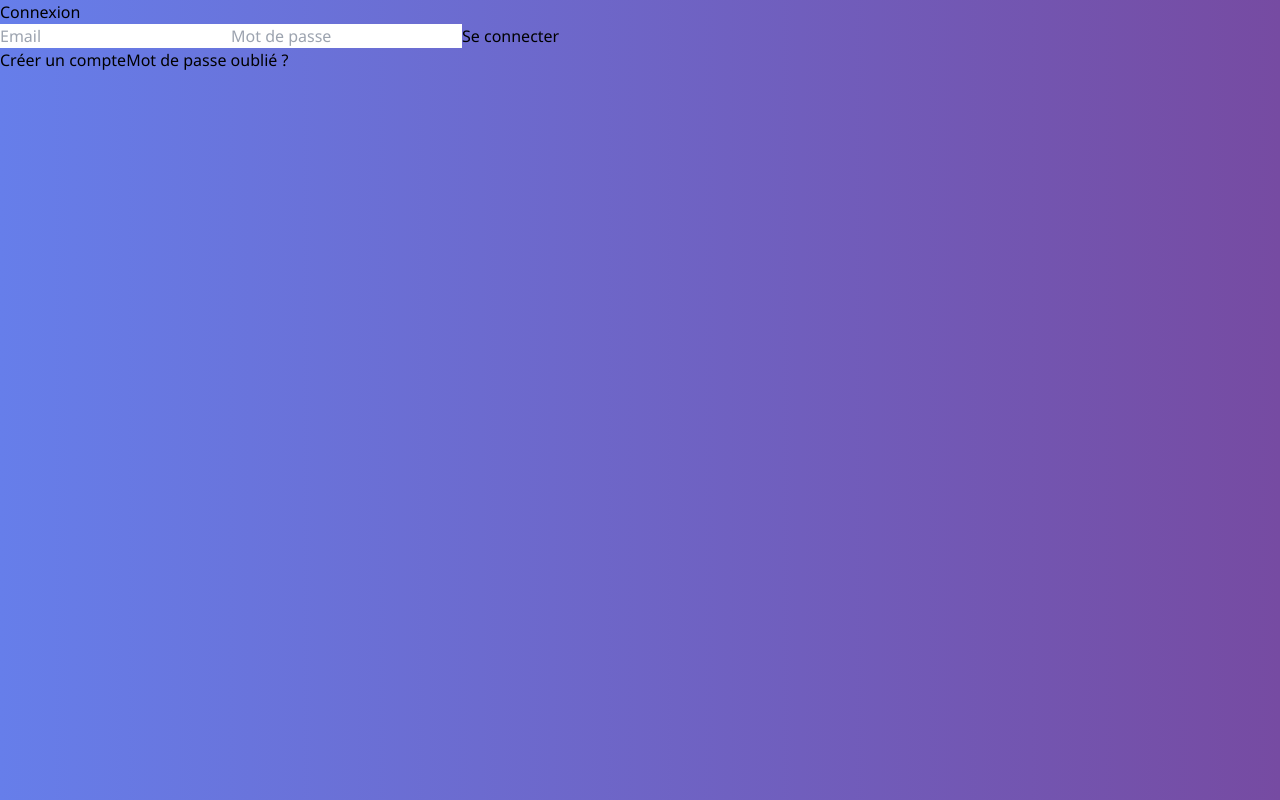
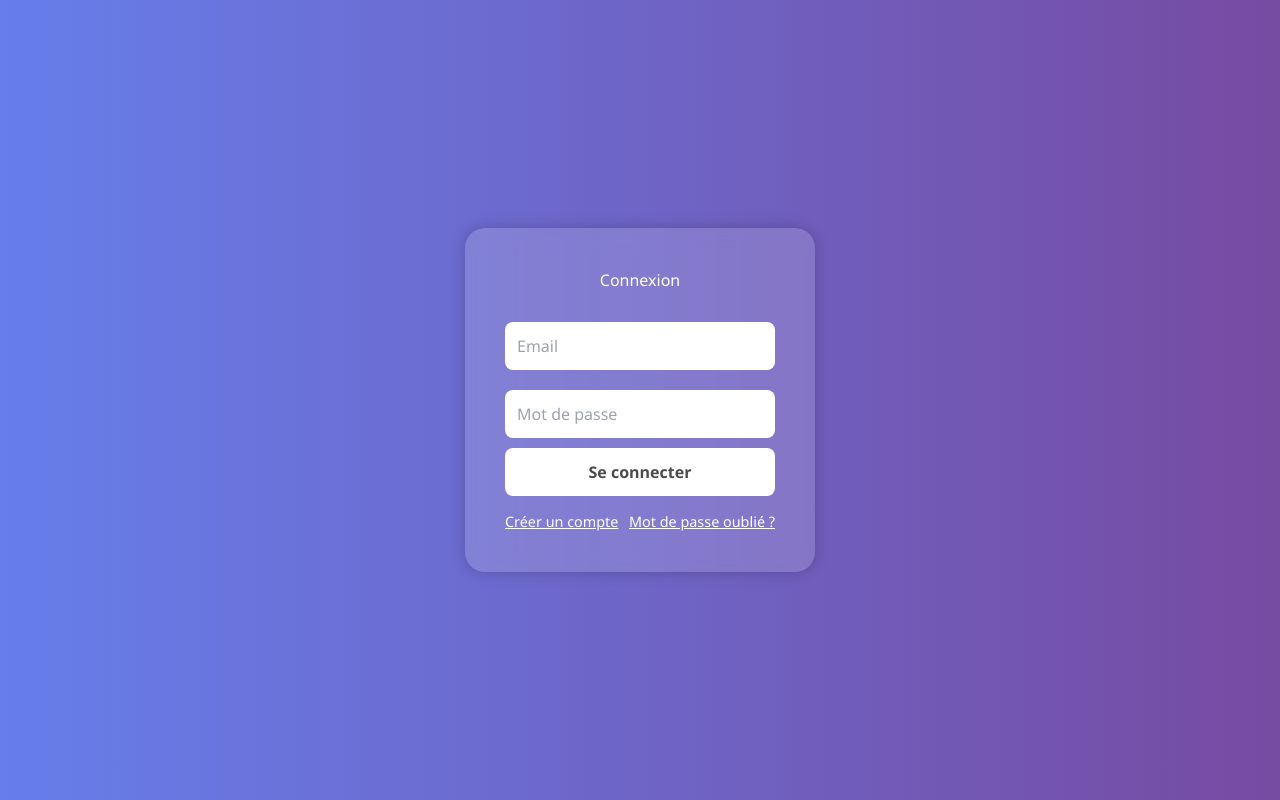
Before and after one commit to OneOffsas/OneOFFClaim, a React (Vite) app: page /login in a window 1280 px wide. Built offline with nearby package versions, Linux system fonts and the light colour scheme.

Commit message:
Update Login.css

```diff
--- a/src/pages/Login.css
+++ b/src/pages/Login.css
@@ -1,47 +1,59 @@
-.auth-container {
-  height: 100vh;
-  background: linear-gradient(135deg, #6C63FF, #3F3D56);
+.login-container {
   display: flex;
   justify-content: center;
   align-items: center;
+  height: 100vh;
+  background: linear-gradient(to right, #667eea, #764ba2);
 }
 
-.form-box {
-  background: rgba(255, 255, 255, 0.2);
-  backdrop-filter: blur(15px);
+.login-glass {
+  background: rgba(255, 255, 255, 0.15);
+  backdrop-filter: blur(10px);
   padding: 40px;
-  border-radius: 15px;
-  box-shadow: 0 0 30px rgba(0,0,0,0.1);
+  border-radius: 20px;
+  color: white;
+  box-shadow: 0 0 15px rgba(0,0,0,0.2);
+  width: 350px;
   text-align: center;
-  width: 90%;
-  max-width: 400px;
 }
 
-.form-box h2 {
-  color: white;
+.login-glass h2 {
   margin-bottom: 20px;
 }
 
-.form-box input {
-  display: block;
+.login-glass input {
   width: 100%;
   padding: 12px;
   margin: 10px 0;
+  border: none;
   border-radius: 8px;
-  border: none;
+  outline: none;
 }
 
-.form-box button {
-  padding: 12px 20px;
-  background-color: #6C63FF;
+.login-glass button {
+  background: white;
+  color: #4b4b4b;
+  font-weight: bold;
   border: none;
-  color: white;
+  padding: 12px 24px;
   border-radius: 8px;
-  font-weight: bold;
   cursor: pointer;
+  width: 100%;
 }
 
-.form-box p {
+.login-links {
   margin-top: 15px;
-  color: white;
+  display: flex;
+  justify-content: space-between;
+  font-size: 0.9rem;
 }
+.login-links a {
+  color: #fff;
+  text-decoration: underline;
+}
+.error {
+  background: rgba(255, 0, 0, 0.2);
+  padding: 8px;
+  margin-bottom: 10px;
+  border-radius: 8px;
+}
```
